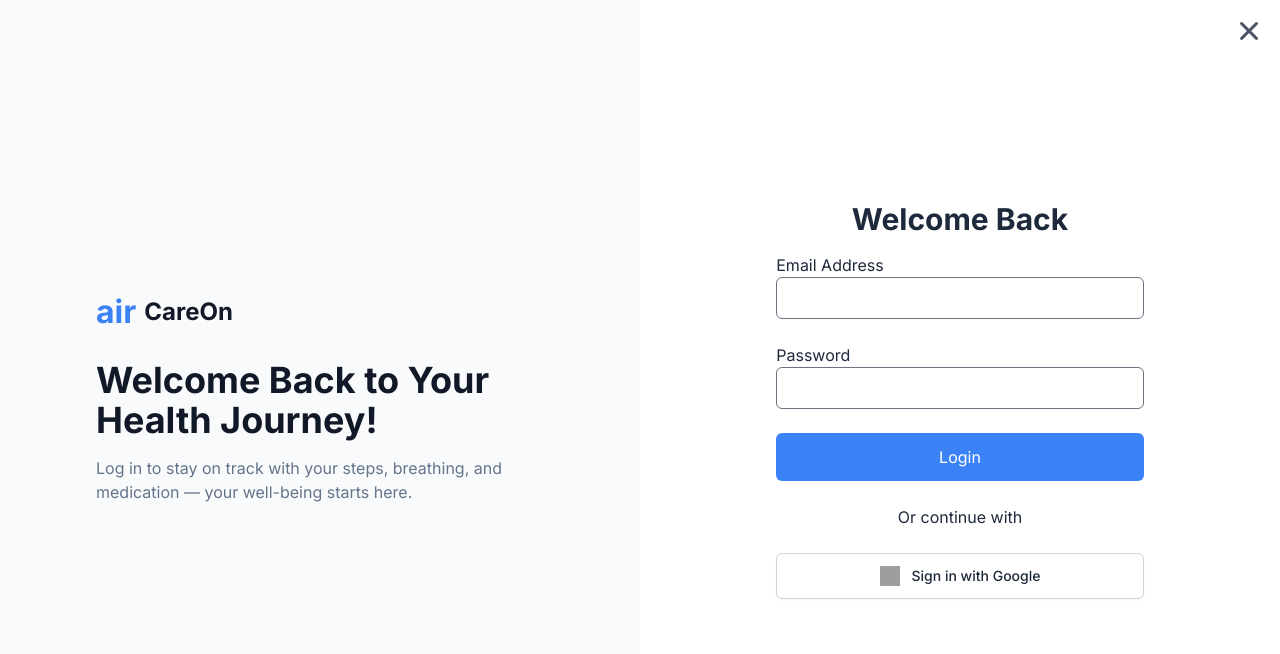
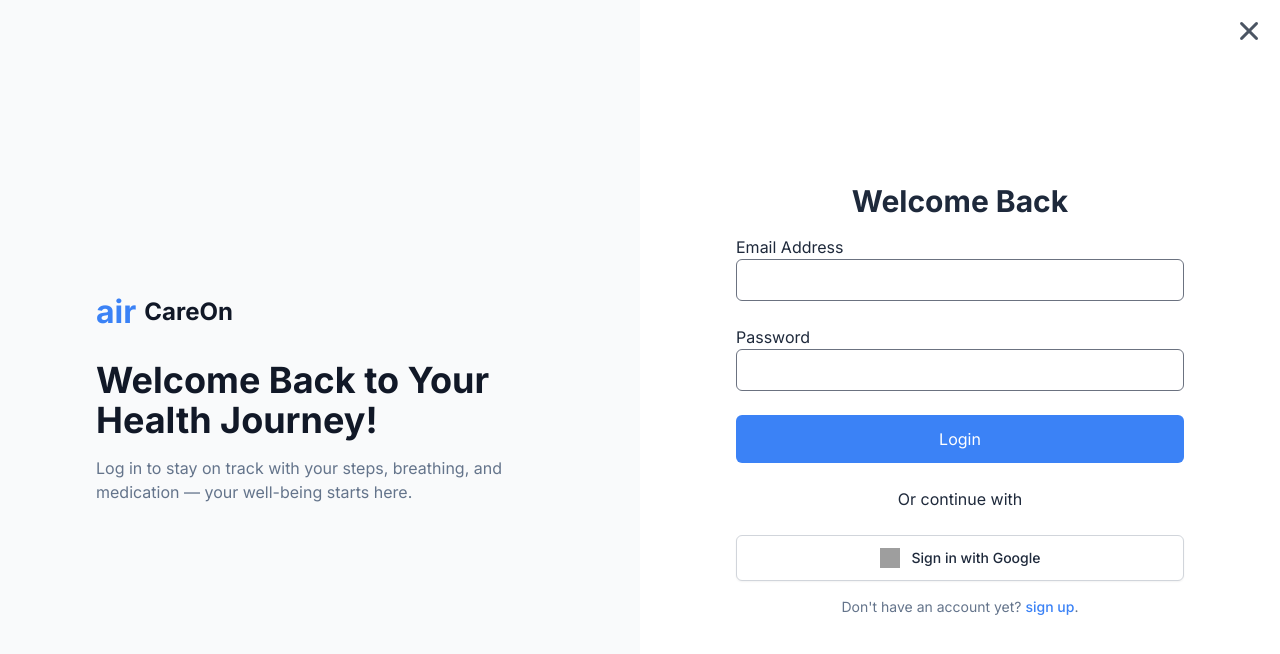
Before and after one commit to sreehari-v/capstone-group6, a React (Vite) app in the folder frontend/: page /login in a window 1280 px wide. Shown: the top 654 px of the page. Built offline with nearby package versions, Linux system fonts and the light colour scheme; no server answers; grey boxes are pictures that could not be loaded.

Commit message:
Added some text/navigation in login/signup pages

```diff
--- a/frontend/src/components/MainNavBar/MainNavBar.jsx
+++ b/frontend/src/components/MainNavBar/MainNavBar.jsx
@@ -80,7 +80,7 @@ const MainNavBar = () => {
         <div className="hidden md:flex items-center gap-4">
           <NavLink to="/register">
             <button className="flex min-w-[84px] max-w-[480px] cursor-pointer items-center justify-center overflow-hidden rounded-md h-9 px-4 bg-[var(--primary-color)] text-white text-sm font-bold shadow-lg hover:bg-[#2563eb] transition-colors">
-              <span className="truncate">Sign Up</span>
+              <span className="truncate">Get Started</span>
             </button>
           </NavLink>
         </div>
--- a/frontend/src/layouts/DashboardLayout.jsx
+++ b/frontend/src/layouts/DashboardLayout.jsx
@@ -7,10 +7,7 @@ function DashboardLayout() {
     <div className="h-screen bg-background-light flex">
 
         <div className="flex-1 flex flex-col md:flex-row gap-4 md:gap-6 min-h-0">
-          {/* Sidebar nav (DashNav) */}
           <DashNav />
-
-          {/* Main dashboard container */}
           <main className="flex-1 min-w-0 min-h-0 overflow-y-auto">
             <div className="px-4 py-6">
               <Outlet />
--- a/frontend/src/pages/LoginPage.jsx
+++ b/frontend/src/pages/LoginPage.jsx
@@ -37,7 +37,20 @@ const LoginPage = () => {
       </div>
 
       <div className="w-full lg:w-1/2 flex items-center justify-center p-8 lg:p-12 overflow-y-auto bg-white dark:bg-slate-900">
-        <LoginForm />
+        <div className="max-w-md w-full">
+          <LoginForm />
+
+          <p className="mt-4 text-center text-sm text-text-secondary-light dark:text-text-secondary-dark">
+            Don't have an account yet?{" "}
+            <Link
+              to="/register"
+              className="text-primary font-medium hover:underline"
+            >
+              sign up
+            </Link>
+            .
+          </p>
+        </div>
       </div>
     </div>
   );
--- a/frontend/src/pages/SignupPage.jsx
+++ b/frontend/src/pages/SignupPage.jsx
@@ -35,6 +35,14 @@ export default function SignupPage() {
       <div className="w-full lg:w-1/2 flex items-center justify-center p-8 lg:p-12 overflow-y-auto bg-card-light dark:bg-card-dark">
         <div className="max-w-md w-full">
           <SignupForm />
+
+          <p className="mt-4 text-center text-sm text-text-secondary-light dark:text-text-secondary-dark">
+            Already have an account?{' '}
+            <Link to="/login" className="text-primary font-medium hover:underline">
+              Log in here
+            </Link>
+            .
+          </p>
         </div>
       </div>
     </div>
```
